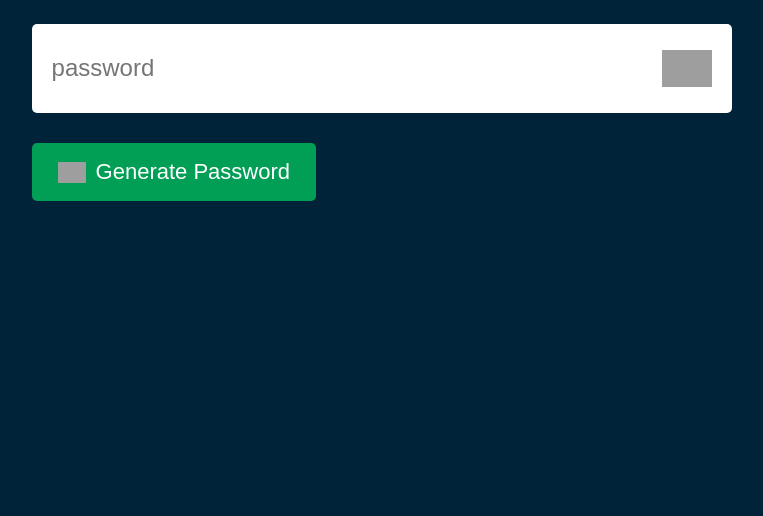
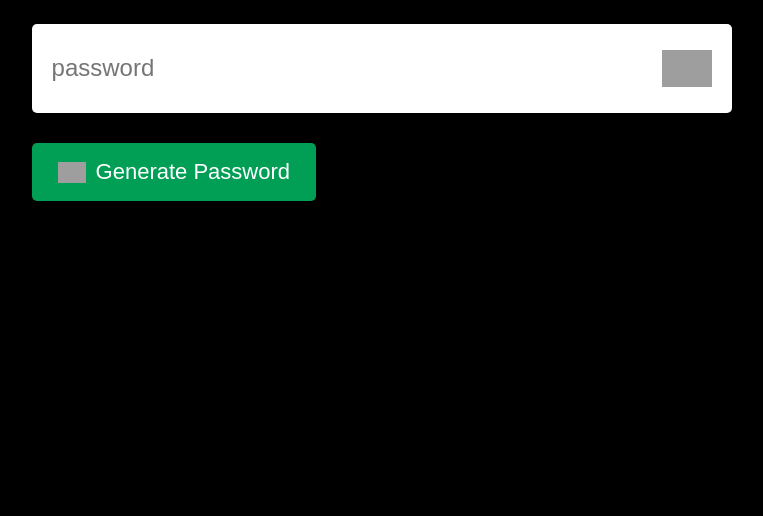
Before and after one commit to Adityeahh167/RandomPassword, a plain HTML site: page Password-generator/index.html in a window 1280 px wide. Shown: the part 284-800 px from the top of the page, without its empty margins (122-885 px from the left). Drawn offline with Linux system fonts and the light colour scheme; grey boxes are pictures that could not be loaded.

Commit message:
style.css

```diff
--- a/Password-generator/style.css
+++ b/Password-generator/style.css
@@ -6,7 +6,7 @@
 }
 
 body {
-  background-color: #002339;
+  background-color: black;
   color: white;
 }
 
```
